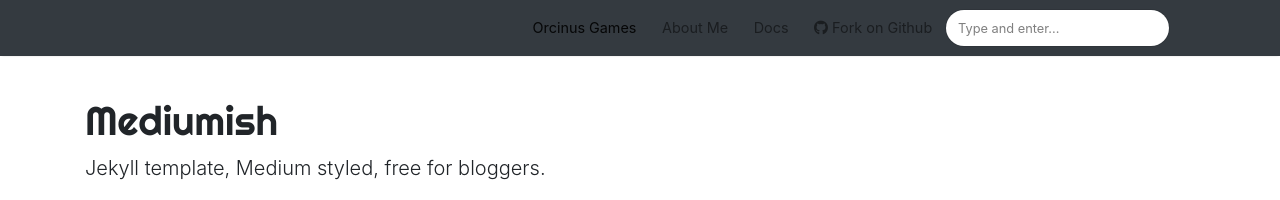
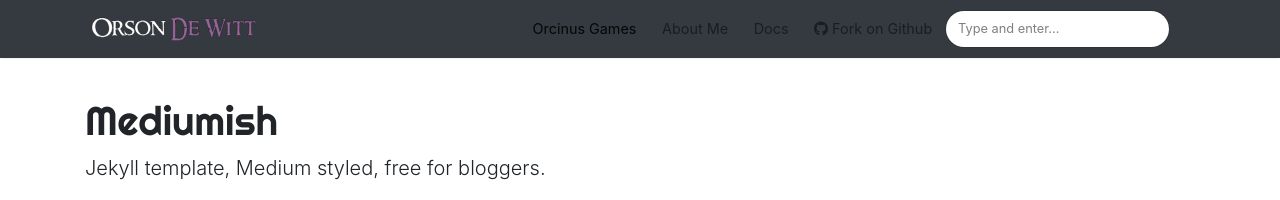
Before and after one commit to OrsonDWitt/OrsonBooks.github.io, a Jekyll site: the page built from index.html, in a window 1280 px wide. Shown: the top 200 px of the page. Built offline with Jekyll 4.4.1, drawn with Linux system fonts in a browser that asks for light colours; nearby versions of some CDN libraries; the list of posts is cut into pages by our own code.

Commit message:
Update default.html

```diff
--- a/_layouts/default.html
+++ b/_layouts/default.html
@@ -49,7 +49,7 @@
 
     <!-- Begin Logo -->
     <a class="navbar-brand" href="{{ site.baseurl }}/">
-	    <img src="{{ site.baseurl }}/{{ site.logo }}" alt="{{ site.name }}">
+	    <img src="{{ site.baseurl }}/{{ site.logo }}" alt="{{ site.name }}" width="500%" height="500%">
     </a>
     <!-- End Logo -->
 
```
